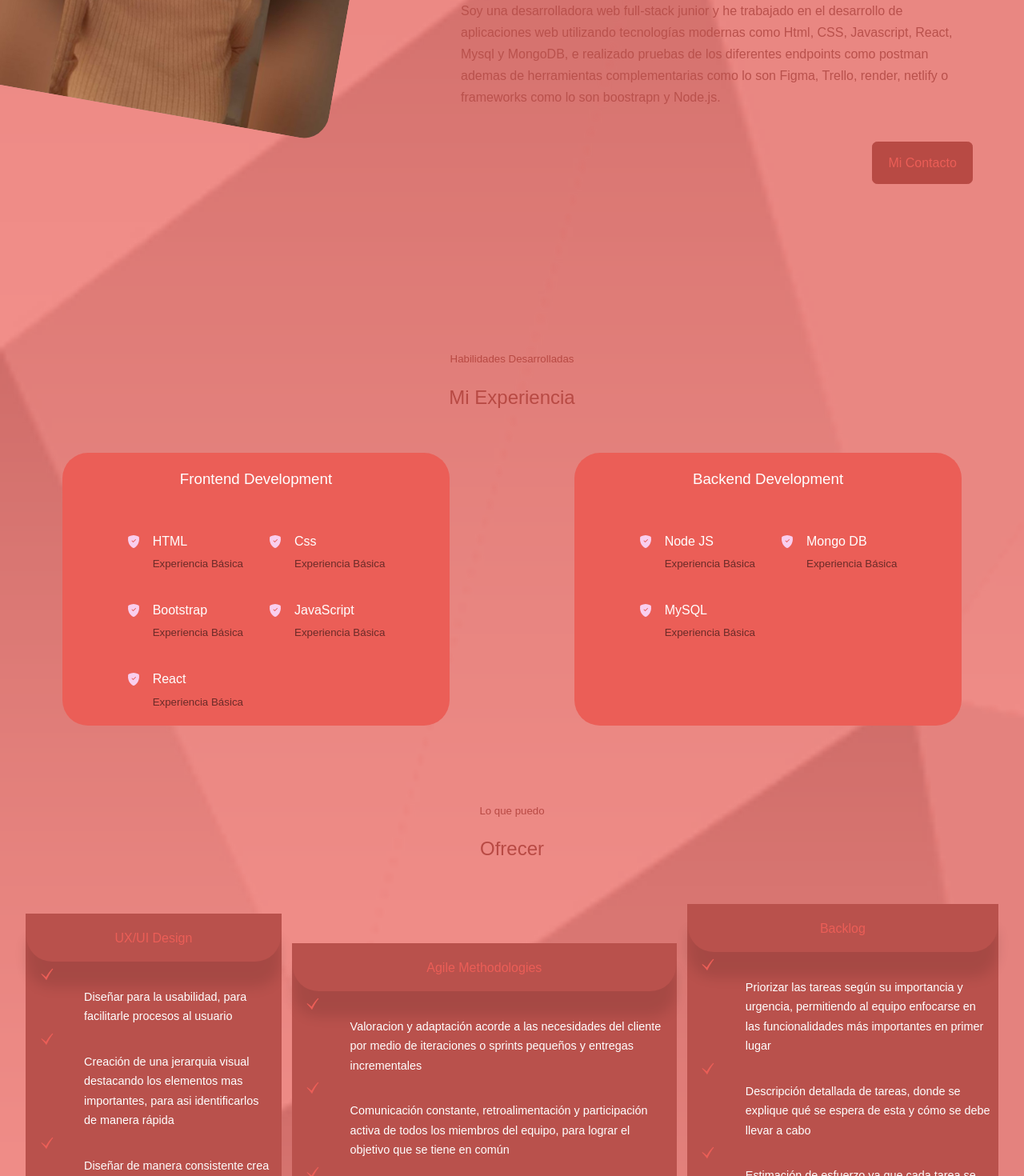
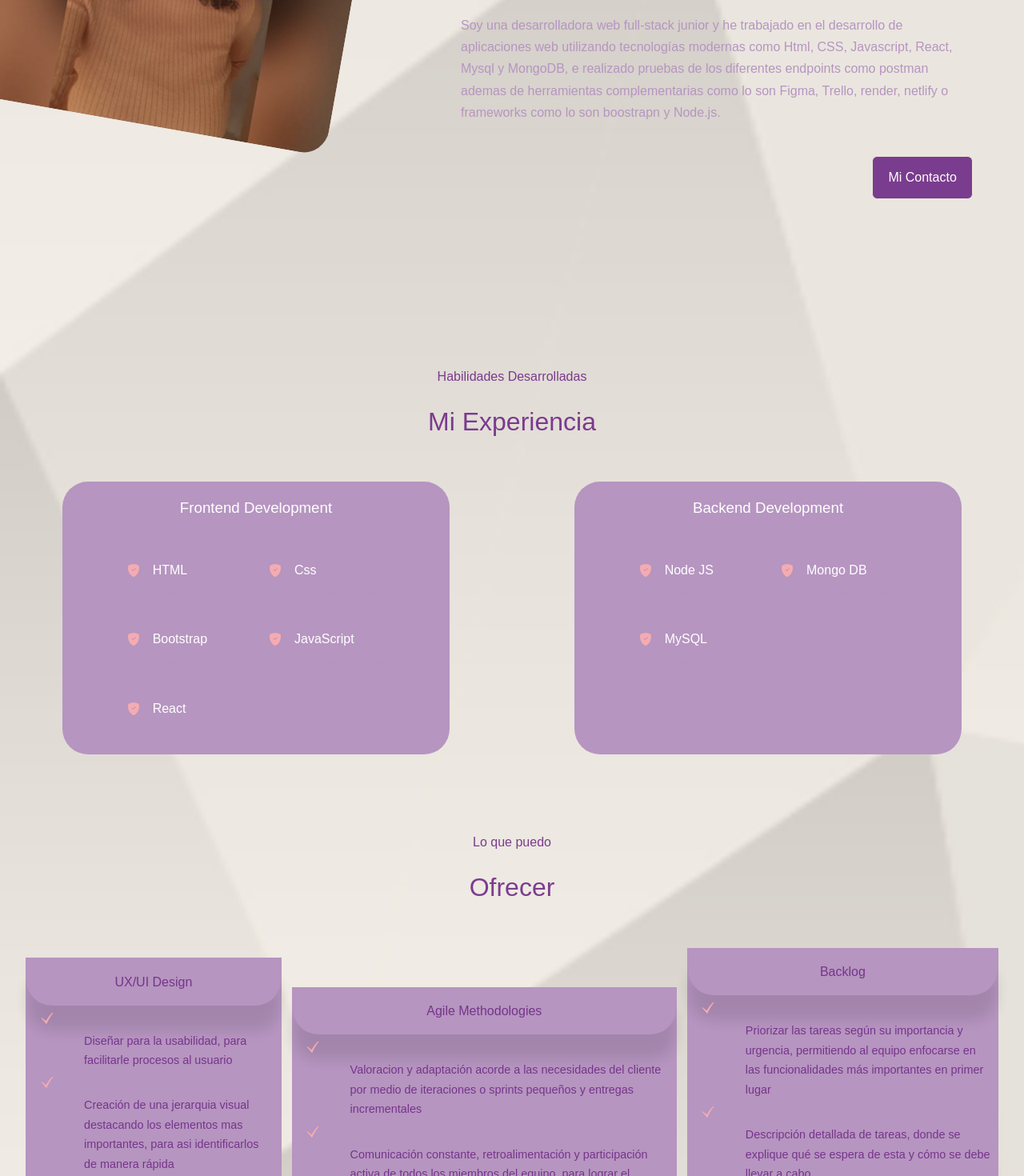
Before and after one commit to XimenaVelascoro/Portafolio, a React (Create React App) app: page / in a window 1280 px wide. Shown: the part 1330-2800 px from the top of the page at 80% size. Built offline with nearby package versions, Linux system fonts and the light colour scheme; a web font is replaced by a local one.

Commit message:
new paler colors

```diff
--- a/src/components/about/about.css
+++ b/src/components/about/about.css
@@ -54,13 +54,14 @@
 
 .about__card:hover {
   background: transparent;
-  border-color: var(--color-primary-variant);
+  border-color: var(--color-light);
   cursor: default;
+  color: var(--color-bg);
 }
 /*al pasar el mause tornara a transparente con un lindo borde naranja*/
 
 .about__icon {
-  color: var(--color-bg);
+  color: var(--color-light);
   font-size: 1.4rem;
   margin-bottom: 1rem;
 }
--- a/src/components/experience/experience.css
+++ b/src/components/experience/experience.css
@@ -11,7 +11,7 @@
 }
 
 .experience__container > div{
-    background: var(--color-bg);
+    background: var(--color-bg-variant);
     padding: 1rem  5rem;
     border-radius: 2rem;
     border: 1px solid transparent;
@@ -21,9 +21,9 @@
 
 .experience__container > div:hover{
     background: transparent;
-    border-color: var(--color-primary-variant);
+    border-color: var(--color-light);
     cursor: default;
-    color: var(--color-primary);
+    color: var(--color-bg);
 
 }
 
@@ -48,7 +48,7 @@
 }
 .experience__details-icon{
     margin-top: 6px;
-    color: var(--color-primary-variant);
+    color: var(--color-light);
 
 }
 
--- a/src/components/header/Header.jsx
+++ b/src/components/header/Header.jsx
@@ -9,7 +9,7 @@ const Header = () => {
     <header>
       <div className="header">
         <h3 className="text-light">Hi I'm </h3>
-        <h2 id="home">Laura Ximena Velasco Rocha</h2>
+        <h2 id="home" >Laura Ximena Velasco Rocha</h2>
         <h2 className="text-light">Fullstack Developer</h2>
         <CTA />
         <HeaderSocials/>
--- a/src/components/header/header.css
+++ b/src/components/header/header.css
@@ -7,6 +7,9 @@ header {
   text-align: center;
   height: 100%;
   position: relative;
+}
+.header h2{
+  color: var(--color-bg);
 }
 /* ============ CTA ============ */
 .CTA {
--- a/src/components/portafolio/portafolio.css
+++ b/src/components/portafolio/portafolio.css
@@ -5,7 +5,7 @@
 }
 
 .portafolio__item{
-    background-color: var(--color-bg);
+    background-color: var(--color-bg-variant);
     padding: 1.3rem;
     border-radius: 2rem;
     border: 1px solid transparent;
@@ -16,8 +16,9 @@
 }
 
 .portafolio__item:hover{
-    border-color: var(--color--white);
+    border-color: var(--color-light);
     background: transparent;
+    color: var(--color-bg);
 }
 
 .portafolio__item_img{
--- a/src/components/services/services.css
+++ b/src/components/services/services.css
@@ -25,21 +25,23 @@
   border: 1px solid transparent;
   height: fit-content;
   transition: var(--transition);
+
 }
 
 .service1:hover {
   background: transparent;
-  border-color: var(--color-bg-variant);
+  border-color: var(--color-light);
   cursor: default;
+
 }
 .service2:hover {
   background: transparent;
-  border-color: var(--color-bg-variant);
+  border-color: var(--color-light);
   cursor: default;
 }
 .service3:hover {
   background: transparent;
-  border-color: var(--color-bg-variant);
+  border-color: var(--color-light);
   cursor: default;
 }
 /*_________________________________________________________*/
@@ -71,7 +73,7 @@
 .service__list-icon {
 
   padding-right: 0;
-  color: var(--color-bg);
+  color: var(--color-light);
   margin-left: -3.4rem;
   margin-right: 0;
 
@@ -81,12 +83,11 @@
 
 .service__list p {
   font-size: 0.9rem;
-  color: var(--color-white);
+  color: var(--color-bg);
+  /*esto de usar flex para alinear el icon al p fue todo un cuento    margin left '11 y rith 0.2'*/
+}
 
 
-
-  /*esto de usar flex para alinear el icon al p fue todo un cuento    margin left '11 y rith 0.2'*/
-}
 
 /*============================MEDIA QUERIES (MEDIUM DEVICES)===========================================*/
 @media screen and (max-width:1024px) {
--- a/src/components/testimonials/testimonials.css
+++ b/src/components/testimonials/testimonials.css
@@ -5,7 +5,7 @@
 }
 
 .swiper-pagination-clickable .swiper-pagination-bullet{
-    background: var(--color-primary);
+    background: var(--color-bg);
 }
 
 .client__avatar{
@@ -14,7 +14,7 @@
     overflow: hidden;
     border-radius: 50%;
     margin: 0 auto 1rem;
-    border: 0.2rem solid var(--color-primary-variant);
+    border: 0.2rem solid var(--color-white);
 }
 
 .testimonials{
@@ -25,10 +25,11 @@
     user-select: none;
     /*lo anterior sirve para no poder copiar lo que dice en el contenido */
     margin: 0 0 1rem 0 ;
+    color: var(--color-bg);
 
 }
 .cliente__review{
-    color: var(--color-primary-variant);
+    color: var(--color-bg);
     font-weight: 300;
     /*si no la modifica es porque yo solo tengo una fuente con un mismo peso*/
     display: block;
--- a/src/index.css
+++ b/src/index.css
@@ -11,14 +11,14 @@
 }
 :root{
     /*vamos a crear variables*/
-    --color-bg: #EB5E57 /*#F27127*/ ;
-    --color-bg-variant: #b9514c;  ; /* #A6381F;*/
+    --color-bg:  #6f2a86e7 /*#F27127*/ ;
+    --color-bg-variant: #B695C0;  ; /* #A6381F;*/
     /*color letra*/
-    --color-primary: #B84A44/* #A6381F*/;
+    --color-primary: #EDE6DB/* #ff7066/* #B84A44/* #A6381F*/;
     /*color titulos*/
-    --color-primary-variant: #F9CEEE /*#F28A2E*/;
+    --color-primary-variant: #c5414a/* #F9CEEE /*#F28A2E*/;
     --color-white: #ffffff;
-    --color-light: #B84A44; /*#A6381F*/;
+    --color-light: #f5abb0/* #9b35af9a; /*#A6381F*/;
     /*Variable de transicion LOOK THAT ;-; */
     --transition: all 400ms ease;
     /*ancho de una clase contenedora de la mayoria de componentes */
@@ -29,7 +29,7 @@
     --container-width-sm:90%;
     --color-service: #cf5a0b/*#551a06*/; /* segun yo este es un color browniosito*/
     --color-black:#0a0a0a;
-
+    --color-beige: #ede6db;
 
 }
 html {
@@ -43,7 +43,7 @@ html {
 
   body{
     font-family: 'Belleza', sans-serif;
-    background: var(--color-bg);
+    background: var(--color-beige);
     color: var(--color-white);
     line-height: 1.7;
     /*background-image: url(https://media.giphy.com/media/w9Sb2fZrLPxHUFxLV2/giphy.gif);*/
@@ -80,15 +80,15 @@ html {
 
   section > h5 {
     text-align: center;
-    color: var(--color-light);
+    color: var(--color-bg);
     margin-top: 6rem;
-    font-size: 3  rem;
+    font-size: 1rem;
   }
   section > h2 {
     text-align: center;
-    color: var(--color-light);
+    color: var(--color-bg);
     margin-top: 1rem;
-    font-size: 3  rem;
+    font-size: 2rem;
   }
   /*hijo directo de cada section
   como subtitulo y titulo en cada section*/
@@ -98,21 +98,21 @@ html {
   }*/
   /*aqui ira el color primario de cada titulo */
   section > h2 {
-    color: var(--color-primary);
+    color: var(--color-bg);
     margin-bottom: 3rem;
   }
 
   .text-light {
-    color: #6B2B28/*#A6381F*/;
+    color: #920dbb/*#A6381F*/;
   }
 
   .text-font-small{
-    color: #6B2B28/* aliceblue*/;
+    color: var(--color-bg-variant)/* aliceblue*/;
   }
   /*================ PREGUNTAR A LA PROFE ===============*/
 
   a{
-    color: var(--color-primary);
+    color: var(--color-bg);
     transition: var(--transition);
   }
   /*al pasar el cursor el color cambiara a blanco*/
@@ -124,7 +124,7 @@ html {
     /*se ajusta a su contenido */
     width: max-content;
     display: inline-block;
-    color: var(--color-primary);
+    color: var(--color-bg);
     padding: 0.75rem 1.2rem;
     border-radius: 0.4rem;
     cursor: pointer;
@@ -133,14 +133,14 @@ html {
   }
   /*efecto de desplazamiento*/
   .btn:hover {
-    background: var(--color-white);
+    background: var(--color-bg-variant);
     color: var(--color-bg);
     border-color: transparent;
   }
   /*para unos botones especificos */
   .btn-primary {
-    background: var(--color-primary);
-    color: var(--color-bg);
+    background: var(--color-bg);
+    color: var(--color-white);
 
   }
 
```
Also changed, not shown: src/components/experience/Experience.jsx (line endings or trailing spaces).
